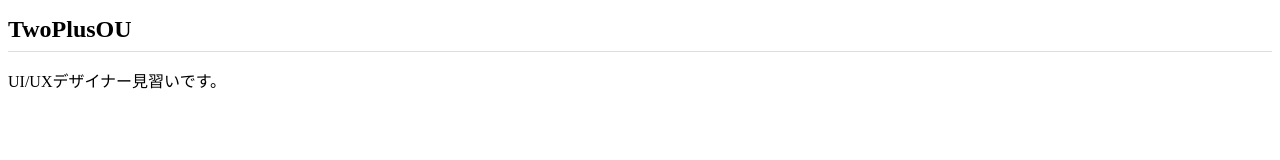
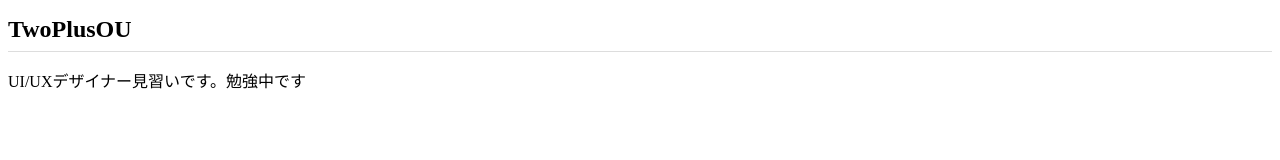
Before and after one commit to twoplusou/twoplusou.github.io, a plain HTML site: page index.html in a window 1280 px wide. Drawn offline with Linux system fonts and the light colour scheme.

Commit message:
Add files via upload

```diff
--- a/index.html
+++ b/index.html
@@ -7,6 +7,6 @@
 </head>
 <body>
   <h1>TwoPlusOU</h1>
-  <p>UI/UXデザイナー見習いです。</p>
+  <p>UI/UXデザイナー見習いです。勉強中です</p>
 </body>
 </html>
```
